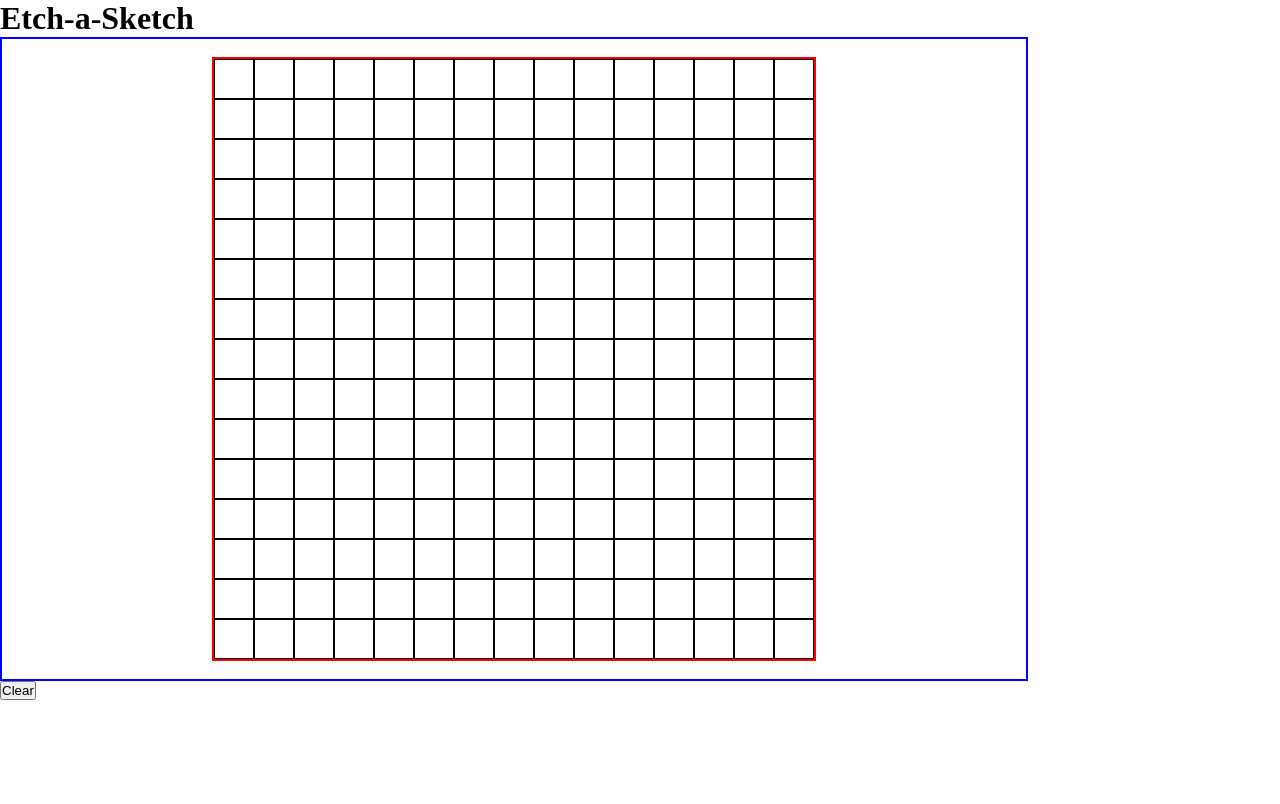
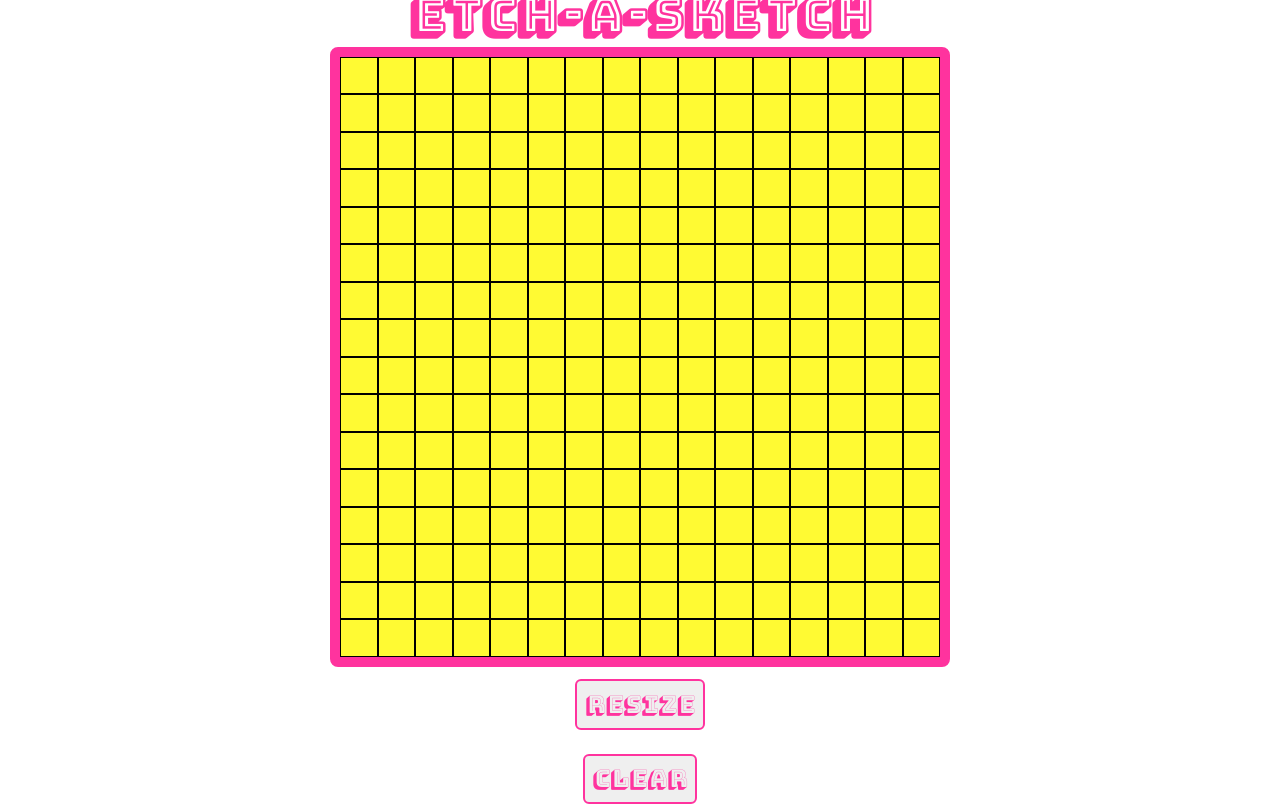
Before and after one commit to viej20/etch-a-sketch, a plain HTML site: page index.html in a window 1280 px wide. Drawn offline with Linux system fonts and the light colour scheme.

Commit message:
Added styling and the option for users to resize grid

```diff
--- a/index.html
+++ b/index.html
@@ -5,22 +5,26 @@
     <meta http-equiv="X-UA-Compatible" content="IE=edge">
     <meta name="viewport" content="width=device-width, initial-scale=1.0">
     <link rel="stylesheet" href="style.css">
+    <link rel="preconnect" href="https://fonts.googleapis.com">
+    <link rel="preconnect" href="https://fonts.gstatic.com" crossorigin>
+    <link href="https://fonts.googleapis.com/css2?family=Bungee+Shade&display=swap" rel="stylesheet">
     <script src="javascript.js" defer></script>
     <title>Etch-a-Sketch</title>
 </head>
 <body>
+    <div id="container">
 
-    <header>
-        <h1>Etch-a-Sketch</h1>
-    </header>
+        <header>
+            <h1>Etch-a-Sketch</h1>
+        </header>
 
-
-    <div id="container">
         <main id="grid">
             <!--<div> go here-->
         </main>
+
+        <button id="size">Resize</button>
+        <button id="clear">Clear</button>
     </div>
 
-    <button>Clear</button>
 </body>
 </html>
--- a/javascript.js
+++ b/javascript.js
@@ -1,8 +1,14 @@
 const container = document.querySelector('#grid');
-let squares = 15*15;
+let squares;
 let grid = 600;
 
-
+//creates grid
+function gridSize(squares = 16*16){
+    const removeCells = document.getElementsByClassName("cell");
+    const removeCellsArray = Array.from(removeCells);
+    removeCellsArray.forEach( (div) => {
+        div.remove();
+    });
 
     for(let i=0; i < squares; i++){
 
@@ -12,20 +18,44 @@
         container.appendChild(div);
     }
 
+//creates sketch when hovering
     const allCells = document.getElementsByClassName("cell");
     let allCellsArray = Array.from(allCells);
 
     allCellsArray.forEach( (div) => {
 
         div.addEventListener('mouseover', () =>{
-        div.style.setProperty('background-color', 'black'); //a better way to set css properties
+            div.style.setProperty('background-color', 'black'); //a better way to set css properties, sets specific css property
         })
     });
 
-const clear = document.querySelector('button');
+//creates clear button function
+    const clear = document.querySelector('#clear');
     clear.addEventListener('click', () =>{
 
         allCellsArray.forEach( (div) => {
-        div.style.cssText += 'background-color: white'; //needs to use += to append the style and not overwrite it with the assignment (=) operator
+            div.style.cssText += 'background-color: #fffa33'; //needs to use += to append the style and not overwrite it with the assignment (=) operator
         })
     });
+}
+gridSize();
+
+//retrives grid size
+const resize = document.querySelector('#size');
+resize.addEventListener('click', () => {
+   squares = prompt('Please enter grid size', "16");
+
+   //if cancel is pressed or squares is an invalid value
+   while( (squares == null) || (squares > 100) || (squares <= 0) || (!isNaN(squares)== false)){
+        if (squares == null){
+                return gridSize();
+            }
+        else if( (squares > 100) || (squares <= 0) ){
+                squares = prompt('Please enter a non-negative value less than 100', "16");
+        }
+        else if( (!isNaN(squares)== false) ){
+                squares = prompt('Please enter a number', "16");
+        }
+   }
+   gridSize(squares*squares);
+});
--- a/style.css
+++ b/style.css
@@ -1,16 +1,18 @@
 *{
     margin: 0;
     padding: 0;
+    font-family: 'Bungee Shade', cursive;
 }
+
 
 #container{
     display: flex;
     justify-content: center;
     align-items: center;
-    width: 80vw;
-    height: 80vh;
-    border: solid 2px blue;
+    width: 100vw;
+    height: 100vh;
     flex-direction: column;
+    color: #ff339e;
 }
 
 #grid{
@@ -19,5 +21,27 @@
     display: flex;
     flex-direction: row;
     flex-wrap: wrap;
-    border: 2px red solid;
+    border: 10px #ff339e solid;
+    border-radius: .5em;
+    background-color: #fffa33;
 }
+
+h1{
+    font-size: 36pt;
+}
+
+
+button{
+    margin: .5em;
+    padding: .33em;
+    font-size: 18pt;
+    color: #ff339e;
+    border: 2px solid #ff339e;
+    border-radius: .25em;
+}
+
+button:hover{
+    filter: drop-shadow(-3px 3px 0px #ff339e);
+    border: 2px solid #ff339e;
+    border-radius: .25em;
+}
```
Lines whose indentation alone changed are shown as unchanged.
